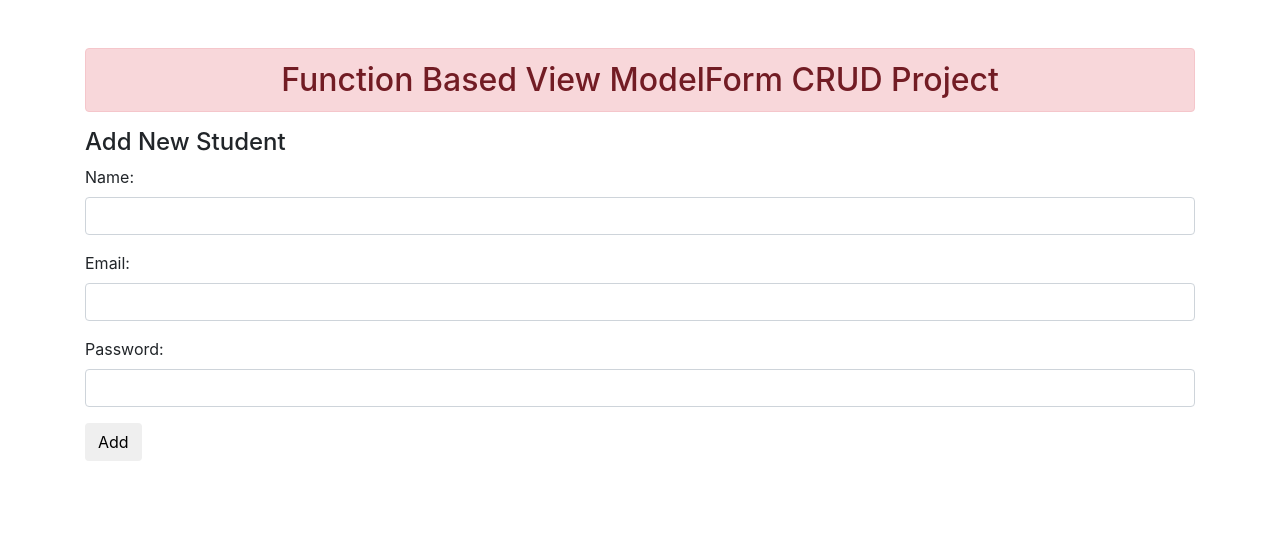
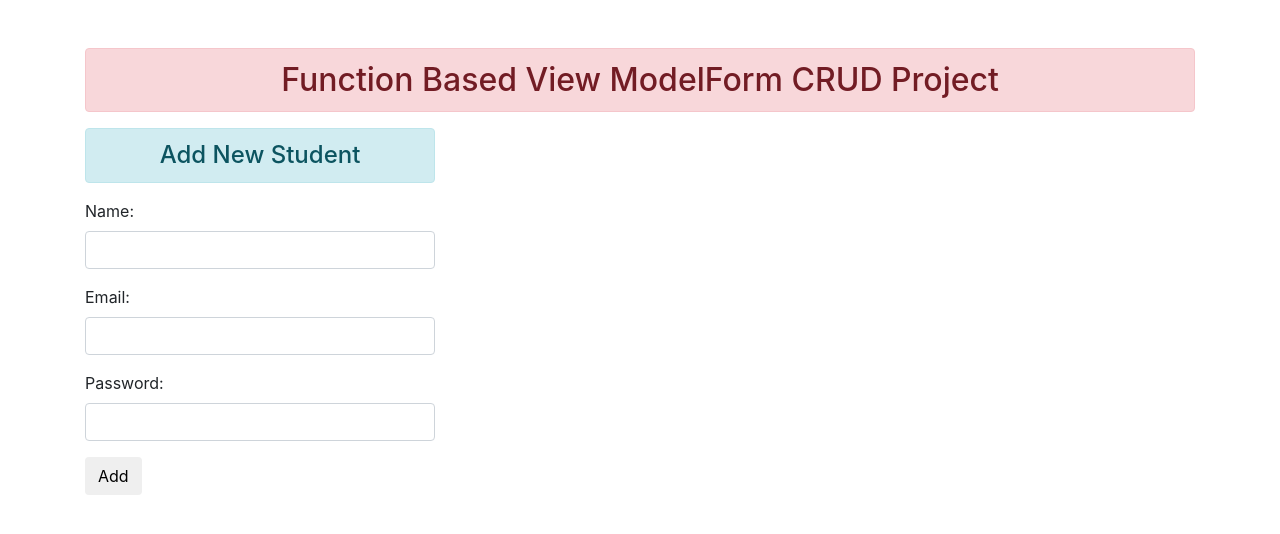
Before and after one commit to Kunal352000/crudproject1, a Django app: page / in a window 1280 px wide. Shown: the top 534 px of the page. Run offline with Django 4.2, Linux system fonts and the light colour scheme; some libraries are stand-ins or nearby versions.

Commit message:
my second commit

```diff
--- a/enroll/templates/enroll/addandshow.html
+++ b/enroll/templates/enroll/addandshow.html
@@ -1,10 +1,14 @@
 {% extends 'enroll/base.html' %}
 {% block content %}
-<h4>Add New Student</h4>
+<div class="row">
+    <div class="col-sm-4">
+        <h4 class="text-center alert alert-info">Add New Student</h4>
         <form action="" method="POST">
         {% csrf_token %}
         {{form.as_p}}
         <!-- paragraph form -->
         <input type="submit" class="btn btn-suceess" value="Add">
         </form>
+    </div>
+</div>
 {% endblock content %}
--- a/enroll/views.py
+++ b/enroll/views.py
@@ -1,10 +1,16 @@
 from django.shortcuts import render
 from .forms import StudentRegistration
-# Create your views here.
+from .models import User
 
 def add_show(request):
           if request.method == "POST":
                   fm = StudentRegistration(request.POST)
+                  if fm.is_valid():
+                          nm = fm.cleaned_data['name']
+                          em = fm.cleaned_data['email']
+                          pw = fm.cleaned_data['password']
+                          reg = User(name=nm, email=em, password=pw)
+                          reg.save()
           else:
                   fm = StudentRegistration()
           return render(request, 'enroll/addandshow.html',{'form':fm})
```
Also changed, not shown: db.sqlite3. Lines whose indentation alone changed are shown as unchanged.
